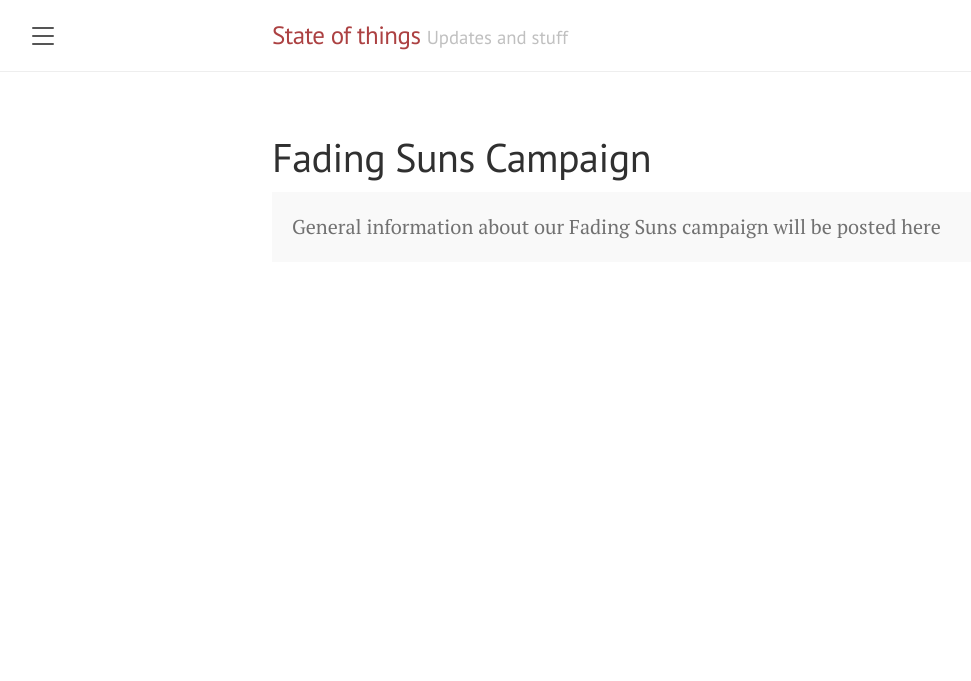
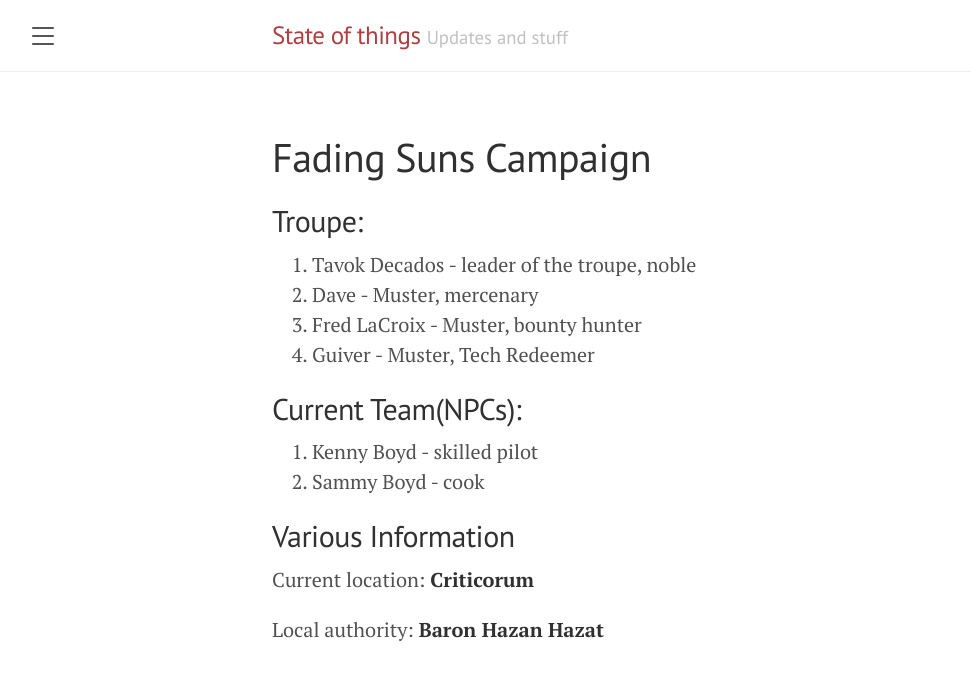
Before and after one commit to vfi/vfi.githab.io, a Jekyll site: the page built from fading suns.md, in a window 1280 px wide. Shown: the top 681 px of the page, without its empty margins (8-979 px from the left). Built offline with Jekyll 4.4.1, drawn with Linux system fonts in a browser that asks for light colours.

Commit message:
feb 27 game update

```diff
--- a/fading suns.md
+++ b/fading suns.md
@@ -3,6 +3,17 @@ layout: page
 title: Fading Suns Campaign
 ---
 
-<p class="message">
-General information about our Fading Suns campaign will be posted here
-</p>
+## Troupe:
+1. Tavok Decados - leader of the troupe, noble
+2. Dave - Muster, mercenary
+3. Fred LaCroix - Muster, bounty hunter
+4. Guiver - Muster, Tech Redeemer
+
+## Current Team(NPCs):
+1. Kenny Boyd - skilled pilot
+2. Sammy Boyd - cook
+
+## Various Information
+Current location: **Criticorum**
+
+Local authority: **Baron Hazan Hazat**
```
Also changed, not shown: _posts/2022-02-27-investigating-mutant-village.md (added, +15 -0 lines).
